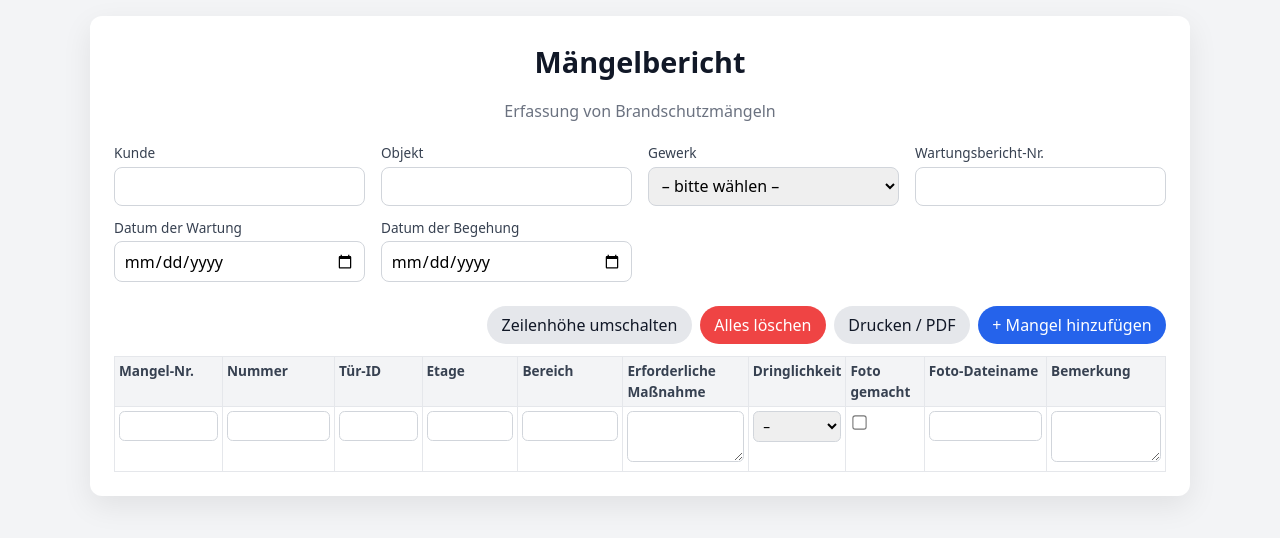
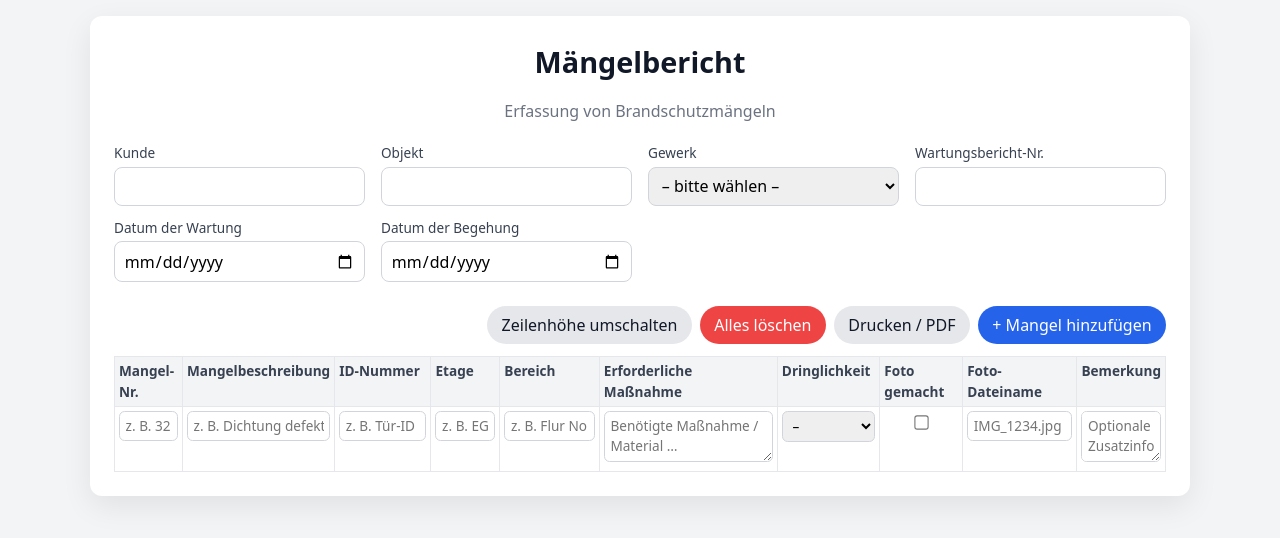
Before and after one commit to marvinnaujoks-oss/maengelbericht-app, a plain HTML site: page index.html in a window 1280 px wide. Drawn offline with Linux system fonts and the light colour scheme.

Commit message:
Update index.html

```diff
--- a/index.html
+++ b/index.html
@@ -56,16 +56,14 @@
         color: #374151;
       }
       .field input,
-      .field select,
-      .field textarea {
+      .field select {
         padding: 0.4rem 0.55rem;
         border-radius: 0.5rem;
         border: 1px solid #d1d5db;
         font: inherit;
       }
       .field input:focus,
-      .field select:focus,
-      .field textarea:focus {
+      .field select:focus {
         outline: none;
         border-color: #2563eb;
         box-shadow: 0 0 0 1px #2563eb33;
@@ -226,15 +224,15 @@
           <table>
             <thead>
               <tr>
-                <th>Mangel-Nr.</th>
-                <th>Nummer</th>
-                <th>Tür-ID</th>
-                <th>Etage</th>
-                <th>Bereich</th>
-                <th>Erforderliche Maßnahme</th>
-                <th>Dringlichkeit</th>
-                <th>Foto gemacht</th>
-                <th>Foto-Dateiname</th>
+                <th style="width: 70px;">Mangel-Nr.</th>
+                <th style="width: 140px;">Mangelbeschreibung</th>
+                <th style="width: 110px;">ID-Nummer</th>
+                <th style="width: 80px;">Etage</th>
+                <th style="width: 120px;">Bereich</th>
+                <th style="width: 220px;">Erforderliche Maßnahme</th>
+                <th style="width: 105px;">Dringlichkeit</th>
+                <th style="width: 90px;">Foto gemacht</th>
+                <th style="width: 130px;">Foto-Dateiname</th>
                 <th>Bemerkung</th>
               </tr>
             </thead>
@@ -259,8 +257,8 @@
 
         const ROW_FIELDS = [
           "mangelNr",
-          "nummer",
-          "tuerId",
+          "mangelBeschreibung",
+          "idNummer",
           "etage",
           "bereich",
           "massnahme",
@@ -282,18 +280,20 @@
         function createRow(data = {}) {
           const tr = document.createElement("tr");
 
-          function createInput(field) {
+          function createInput(field, placeholder = "") {
             const input = document.createElement("input");
             input.type = "text";
             input.dataset.field = field;
             input.value = data[field] ?? "";
+            if (placeholder) input.placeholder = placeholder;
             return input;
           }
 
-          function createTextarea(field) {
+          function createTextarea(field, placeholder = "") {
             const ta = document.createElement("textarea");
             ta.dataset.field = field;
             ta.value = data[field] ?? "";
+            if (placeholder) ta.placeholder = placeholder;
             return ta;
           }
 
@@ -319,20 +319,24 @@
           }
 
           const cells = [
-            createInput("mangelNr"),
-            createInput("nummer"),
-            createInput("tuerId"),
-            createInput("etage"),
-            createInput("bereich"),
-            createTextarea("massnahme"),
+            createInput("mangelNr", "z. B. 32611"),
+            createInput("mangelBeschreibung", "z. B. Dichtung defekt"),
+            createInput("idNummer", "z. B. Tür-ID"),
+            createInput("etage", "z. B. EG"),
+            createInput("bereich", "z. B. Flur Nord"),
+            createTextarea("massnahme", "Benötigte Maßnahme / Material …"),
             createSelectDringlichkeit(),
             createCheckbox("fotoGemacht"),
-            createInput("fotoDatei"),
-            createTextarea("bemerkung"),
+            createInput("fotoDatei", "IMG_1234.jpg"),
+            createTextarea("bemerkung", "Optionale Zusatzinfos …"),
           ];
 
-          cells.forEach((control) => {
+          cells.forEach((control, index) => {
             const td = document.createElement("td");
+            if (index === 7) {
+              // Foto-Checkbox mittig
+              td.style.textAlign = "center";
+            }
             td.appendChild(control);
             tr.appendChild(td);
           });
@@ -349,11 +353,7 @@
           META_FIELDS.forEach((key) => {
             const el = document.querySelector("[data-meta='" + key + "']");
             if (!el) return;
-            if (el.type === "date") {
-              meta[key] = el.value;
-            } else {
-              meta[key] = el.value;
-            }
+            meta[key] = el.value;
           });
 
           const rows = [];
@@ -368,7 +368,6 @@
                 rowData[field] = el.value;
               }
             });
-            // leere Zeilen komplett ignorieren
             const hasContent = Object.values(rowData).some((v) => {
               if (typeof v === "boolean") return v;
               return (v || "").toString().trim() !== "";
```
